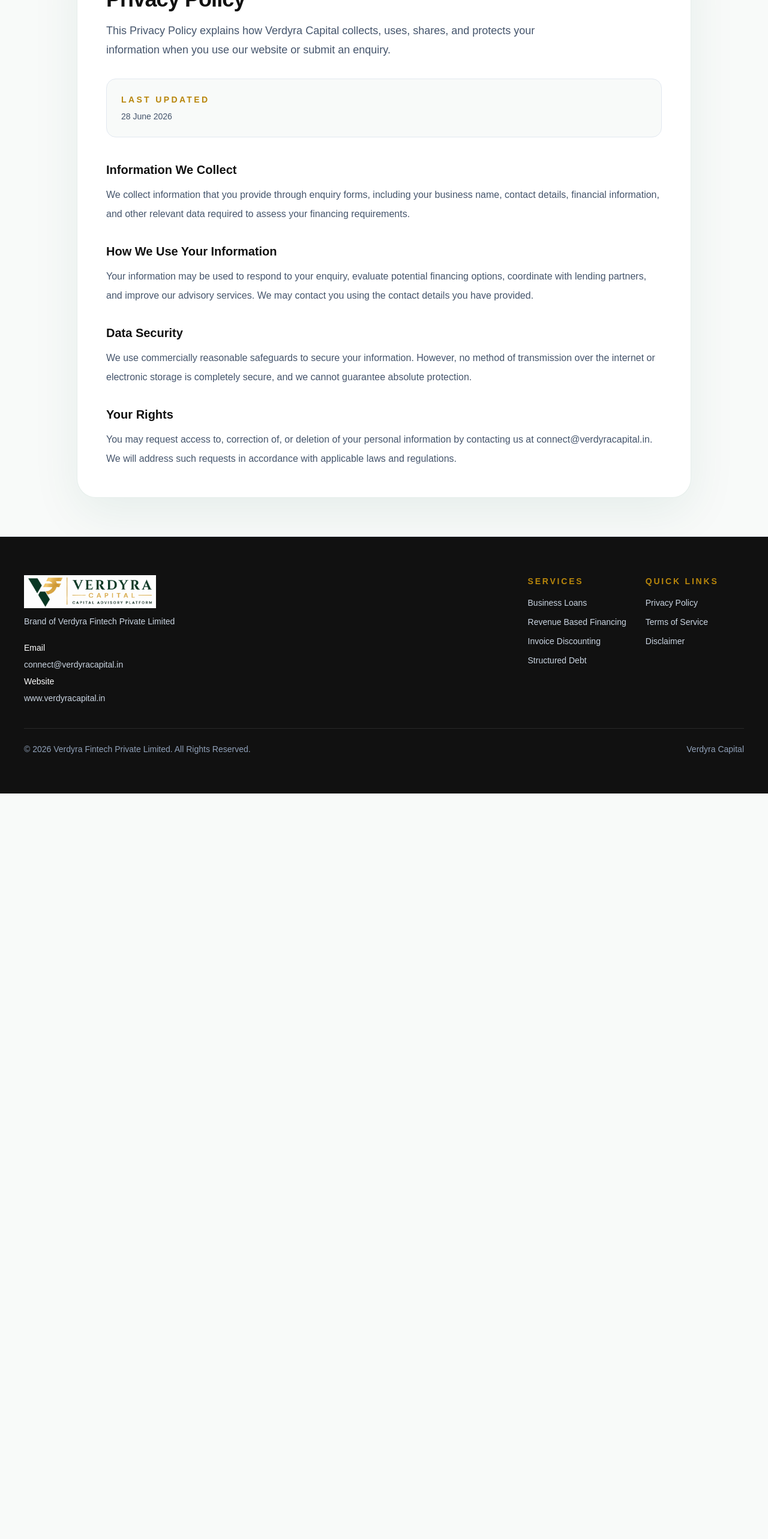
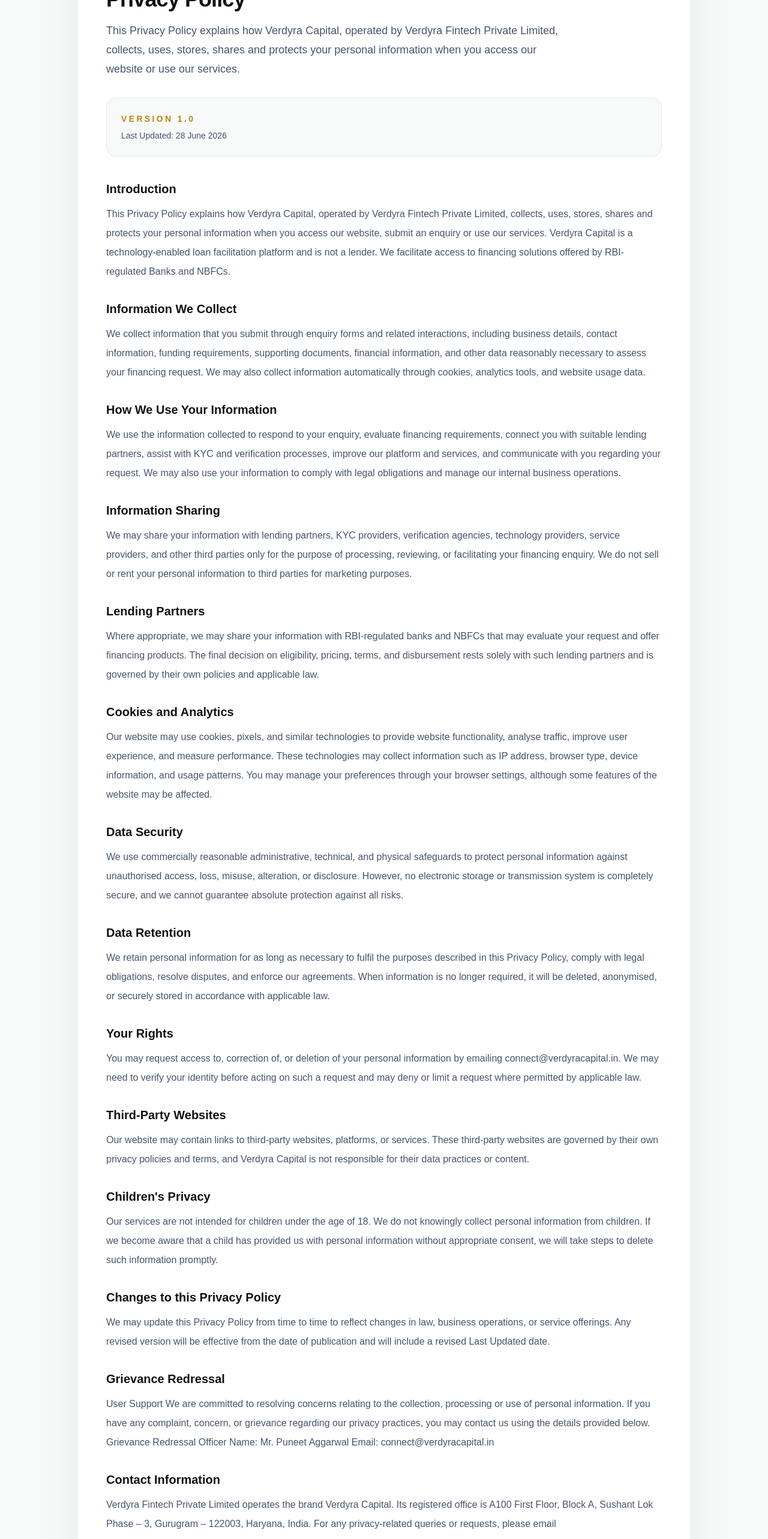
Before and after one commit to admin-verdyra/verdyra-capital, a Next.js app: page /privacy-policy in a window 1280 px wide. Shown: the part 234-2800 px from the top of the page at 60% size. Before the commit the page ends 1557 px from the top, so only its background shows below. Built offline with nearby package versions, Linux system fonts and the light colour scheme.

Commit message:
Update Privacy Policy for Verdyra Capital

```diff
--- a/app/privacy-policy/page.tsx
+++ b/app/privacy-policy/page.tsx
@@ -4,29 +4,87 @@ import Footer from '@/components/sections/Footer';
 
 export const metadata: Metadata = {
   title: 'Privacy Policy | Verdyra Capital',
-  description: 'Privacy policy for Verdyra Capital.',
+  description:
+    'Privacy Policy governing the collection, use and protection of personal information by Verdyra Fintech Private Limited.',
 };
 
 const sections = [
   {
+    title: 'Introduction',
+    body:
+      'This Privacy Policy explains how Verdyra Capital, operated by Verdyra Fintech Private Limited, collects, uses, stores, shares and protects your personal information when you access our website, submit an enquiry or use our services. Verdyra Capital is a technology-enabled loan facilitation platform and is not a lender. We facilitate access to financing solutions offered by RBI-regulated Banks and NBFCs.',
+  },
+  {
     title: 'Information We Collect',
     body:
-      'We collect information that you provide through enquiry forms, including your business name, contact details, financial information, and other relevant data required to assess your financing requirements.',
+      'We collect information that you submit through enquiry forms and related interactions, including business details, contact information, funding requirements, supporting documents, financial information, and other data reasonably necessary to assess your financing request. We may also collect information automatically through cookies, analytics tools, and website usage data.',
   },
   {
     title: 'How We Use Your Information',
     body:
-      'Your information may be used to respond to your enquiry, evaluate potential financing options, coordinate with lending partners, and improve our advisory services. We may contact you using the contact details you have provided.',
+      'We use the information collected to respond to your enquiry, evaluate financing requirements, connect you with suitable lending partners, assist with KYC and verification processes, improve our platform and services, and communicate with you regarding your request. We may also use your information to comply with legal obligations and manage our internal business operations.',
+  },
+  {
+    title: 'Information Sharing',
+    body:
+      'We may share your information with lending partners, KYC providers, verification agencies, technology providers, service providers, and other third parties only for the purpose of processing, reviewing, or facilitating your financing enquiry. We do not sell or rent your personal information to third parties for marketing purposes.',
+  },
+  {
+    title: 'Lending Partners',
+    body:
+      'Where appropriate, we may share your information with RBI-regulated banks and NBFCs that may evaluate your request and offer financing products. The final decision on eligibility, pricing, terms, and disbursement rests solely with such lending partners and is governed by their own policies and applicable law.',
+  },
+  {
+    title: 'Cookies and Analytics',
+    body:
+      'Our website may use cookies, pixels, and similar technologies to provide website functionality, analyse traffic, improve user experience, and measure performance. These technologies may collect information such as IP address, browser type, device information, and usage patterns. You may manage your preferences through your browser settings, although some features of the website may be affected.',
   },
   {
     title: 'Data Security',
     body:
-      'We use commercially reasonable safeguards to secure your information. However, no method of transmission over the internet or electronic storage is completely secure, and we cannot guarantee absolute protection.',
+      'We use commercially reasonable administrative, technical, and physical safeguards to protect personal information against unauthorised access, loss, misuse, alteration, or disclosure. However, no electronic storage or transmission system is completely secure, and we cannot guarantee absolute protection against all risks.',
+  },
+  {
+    title: 'Data Retention',
+    body:
+      'We retain personal information for as long as necessary to fulfil the purposes described in this Privacy Policy, comply with legal obligations, resolve disputes, and enforce our agreements. When information is no longer required, it will be deleted, anonymised, or securely stored in accordance with applicable law.',
   },
   {
     title: 'Your Rights',
     body:
-      'You may request access to, correction of, or deletion of your personal information by contacting us at connect@verdyracapital.in. We will address such requests in accordance with applicable laws and regulations.',
+      'You may request access to, correction of, or deletion of your personal information by emailing connect@verdyracapital.in. We may need to verify your identity before acting on such a request and may deny or limit a request where permitted by applicable law.',
+  },
+  {
+    title: 'Third-Party Websites',
+    body:
+      'Our website may contain links to third-party websites, platforms, or services. These third-party websites are governed by their own privacy policies and terms, and Verdyra Capital is not responsible for their data practices or content.',
+  },
+  {
+    title: 'Children\'s Privacy',
+    body:
+      'Our services are not intended for children under the age of 18. We do not knowingly collect personal information from children. If we become aware that a child has provided us with personal information without appropriate consent, we will take steps to delete such information promptly.',
+  },
+  {
+    title: 'Changes to this Privacy Policy',
+    body:
+      'We may update this Privacy Policy from time to time to reflect changes in law, business operations, or service offerings. Any revised version will be effective from the date of publication and will include a revised Last Updated date.',
+  },
+  {
+    title: 'Grievance Redressal',
+    body: `User Support
+
+We are committed to resolving concerns relating to the collection, processing or use of personal information. If you have any complaint, concern, or grievance regarding our privacy practices, you may contact us using the details provided below.
+
+Grievance Redressal Officer
+
+Name: Mr. Puneet Aggarwal
+
+Email: connect@verdyracapital.in`,
+  },
+  {
+    title: 'Contact Information',
+    body:
+      'Verdyra Fintech Private Limited operates the brand Verdyra Capital. Its registered office is A100 First Floor, Block A, Sushant Lok Phase – 3, Gurugram – 122003, Haryana, India. For any privacy-related queries or requests, please email connect@verdyracapital.in.',
   },
 ];
 
@@ -43,14 +101,14 @@ export default function PrivacyPolicyPage() {
             Privacy Policy
           </h1>
           <p className="mt-4 max-w-3xl text-base leading-8 text-slate-600 sm:text-lg">
-            This Privacy Policy explains how Verdyra Capital collects, uses, shares, and protects your information when you use our website or submit an enquiry.
+            This Privacy Policy explains how Verdyra Capital, operated by Verdyra Fintech Private Limited, collects, uses, stores, shares and protects your personal information when you access our website or use our services.
           </p>
 
           <div className="mt-8 rounded-2xl border border-slate-200 bg-[#F8FAF9] p-5 sm:p-6">
             <p className="text-sm font-semibold uppercase tracking-[0.24em] text-[#B8860B]">
-              Last Updated
+              Version 1.0
             </p>
-            <p className="mt-2 text-sm text-slate-600">28 June 2026</p>
+            <p className="mt-2 text-sm text-slate-600">Last Updated: 28 June 2026</p>
           </div>
 
           <div className="mt-10 space-y-8">
```
